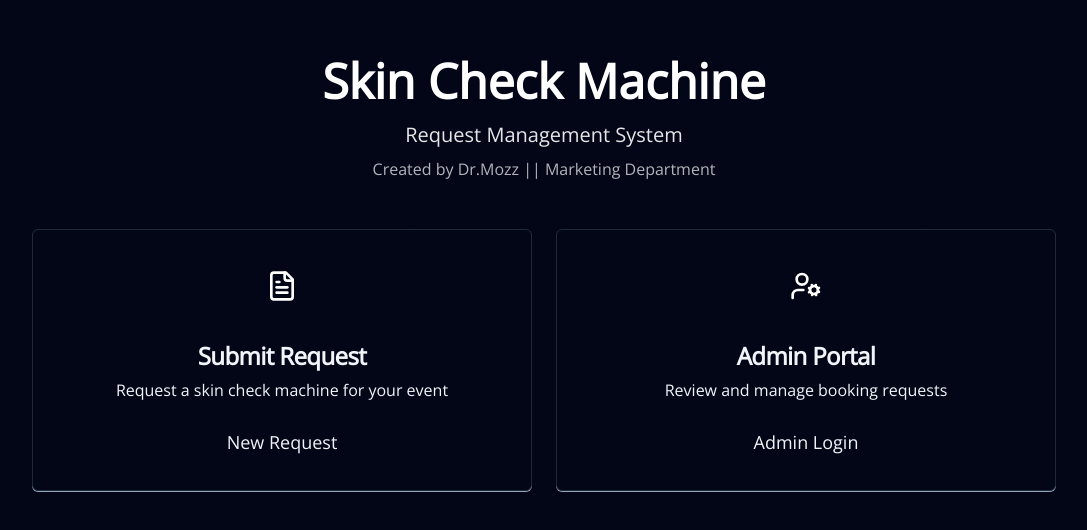
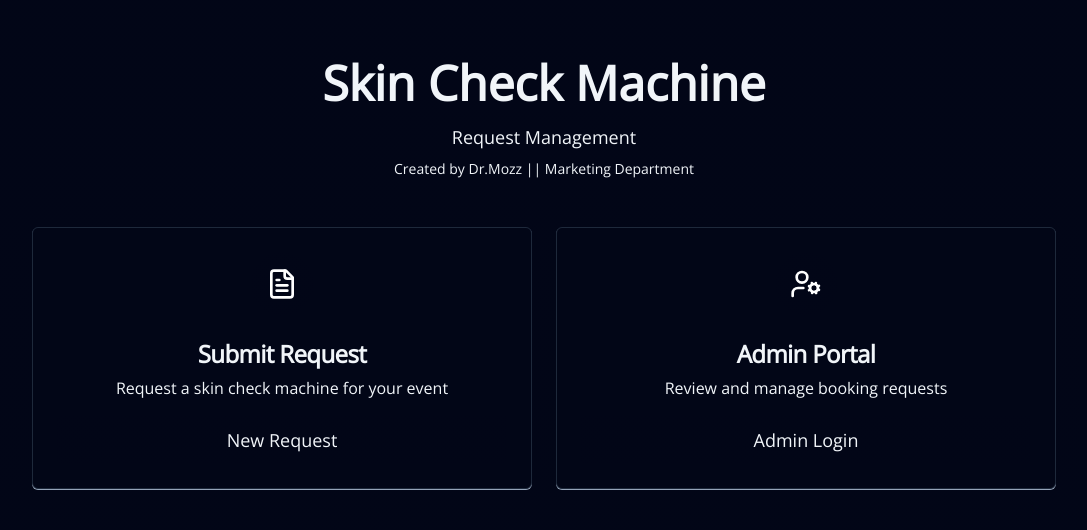
Before and after one commit to FlowloCreative/scm-reqform, a React (Vite) app: page / in a window 1280 px wide. Shown: the part 126-656 px from the top of the page, without its empty margins (96-1183 px from the left). Built offline with nearby package versions, Linux system fonts and the light colour scheme; the HTML template or start-up script is replaced by a standard one.

Commit message:
Visual edit in Lovable
Edited UI in Lovable

```diff
--- a/src/pages/Index.tsx
+++ b/src/pages/Index.tsx
@@ -2,19 +2,16 @@ import { Button } from "@/components/ui/button";
 import { Card, CardContent, CardDescription, CardHeader, CardTitle } from "@/components/ui/card";
 import { useNavigate } from "react-router-dom";
 import { FileText, UserCog } from "lucide-react";
-
 const Index = () => {
   const navigate = useNavigate();
-
-  return (
-    <div className="min-h-screen gradient-bg flex items-center justify-center p-4">
+  return <div className="min-h-screen gradient-bg flex items-center justify-center p-4">
       <div className="max-w-5xl w-full">
         <div className="text-center mb-12">
-          <h1 className="text-5xl font-bold text-white mb-4">
+          <h1 className="text-5xl font-bold mb-4 text-slate-100 font-sans">
             Skin Check Machine
           </h1>
-          <p className="text-xl text-white/90 mb-2">Request Management System</p>
-          <p className="text-white/70">Created by Dr.Mozz || Marketing Department</p>
+          <p className="mb-2 text-primary-foreground font-sans text-lg">Request Management </p>
+          <p className="text-sm font-sans text-slate-100">Created by Dr.Mozz || Marketing Department</p>
         </div>
 
         <div className="grid md:grid-cols-2 gap-6">
@@ -49,8 +46,6 @@ const Index = () => {
           </Card>
         </div>
       </div>
-    </div>
-  );
+    </div>;
 };
-
 export default Index;
```
